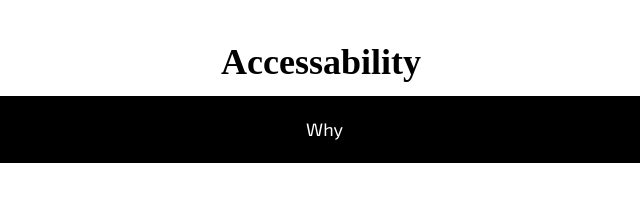
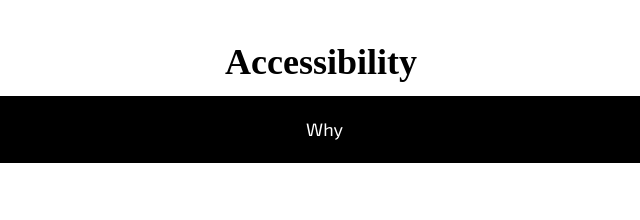
Before and after one commit to Bmwynne65/Class_Portal2, a plain HTML site: page How.html in a window 1280 px wide. Shown: the top 220 px of the page, 319-959 px from the left. Drawn offline with Linux system fonts and the light colour scheme; a web font is replaced by a local one.

Commit message:
fixes for class portal

```diff
--- a/How.html
+++ b/How.html
@@ -23,7 +23,7 @@
             <!-- Add more navigation links here -->
         </nav>
         <header>
-            <h1>Accessability</h1>
+            <h1>Accessibility</h1>
             <!-- <time datetime="2023-10-09"> October 30, 2023</time> -->
         </header>
         <main id="maincontent">
--- a/styles.css
+++ b/styles.css
@@ -213,12 +213,12 @@ p {
     margin: 1.8em 0;
     line-height: 1.8em;
 }
-/* header
+header
 nav,
 main,
 aside {
-    padding: 1.5em;
-} */
+    padding: 2em;
+}
 
 header,
 footer {
```
Also changed, not shown: Why.html (+1 -1 lines).
